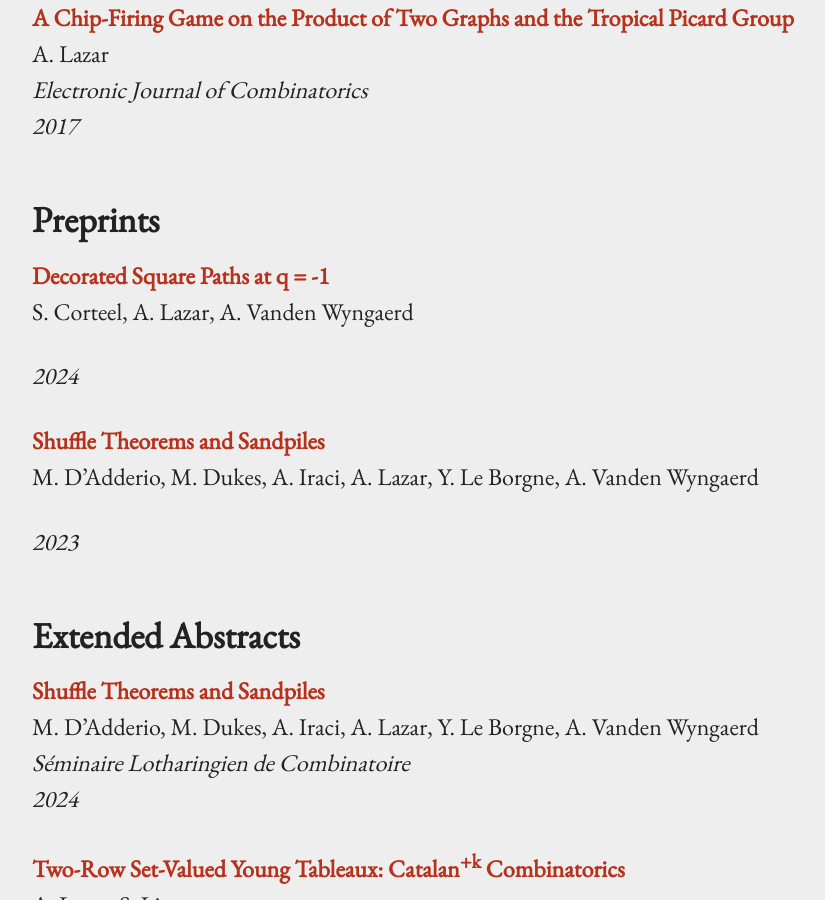
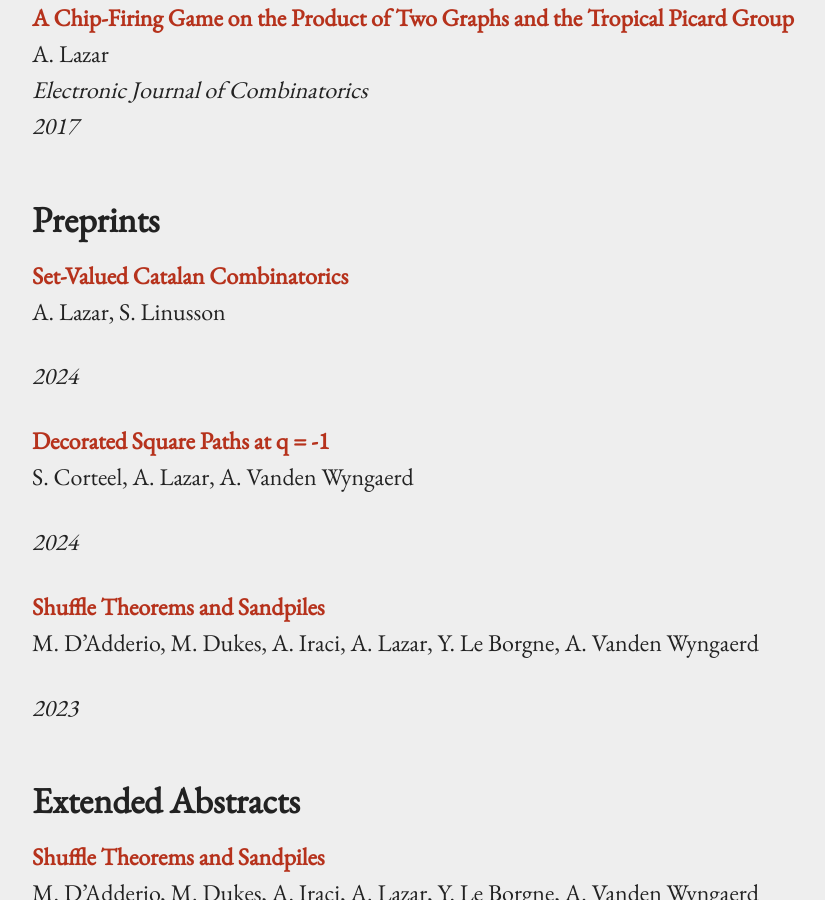
Before and after one commit to AlexanderLazar/alexanderlazar.github.io, a Jekyll site: the page built from research.markdown, in a window 1280 px wide and 900 px high, scrolled down 1138 px. Shown: the whole window, without its empty margins (44-869 px from the left). Built offline with Jekyll 4.4.1, drawn with Linux system fonts in a browser that asks for light colours.

Commit message:
Update research.markdown

```diff
--- a/research.markdown
+++ b/research.markdown
@@ -34,6 +34,11 @@ pubs:
       url:     "https://www.combinatorics.org/ojs/index.php/eljc/article/view/v24i4p14"
 
 pres:
+    - title: "Set-Valued Catalan Combinatorics"
+      author: "A. Lazar, S. Linusson"
+      year: "2024"
+      url: "https://arxiv.org/abs/2410.04860"
+
     - title: "Decorated Square Paths at q = -1"
       author: "S. Corteel, A. Lazar, A. Vanden Wyngaerd"
       year: "2024"
```
